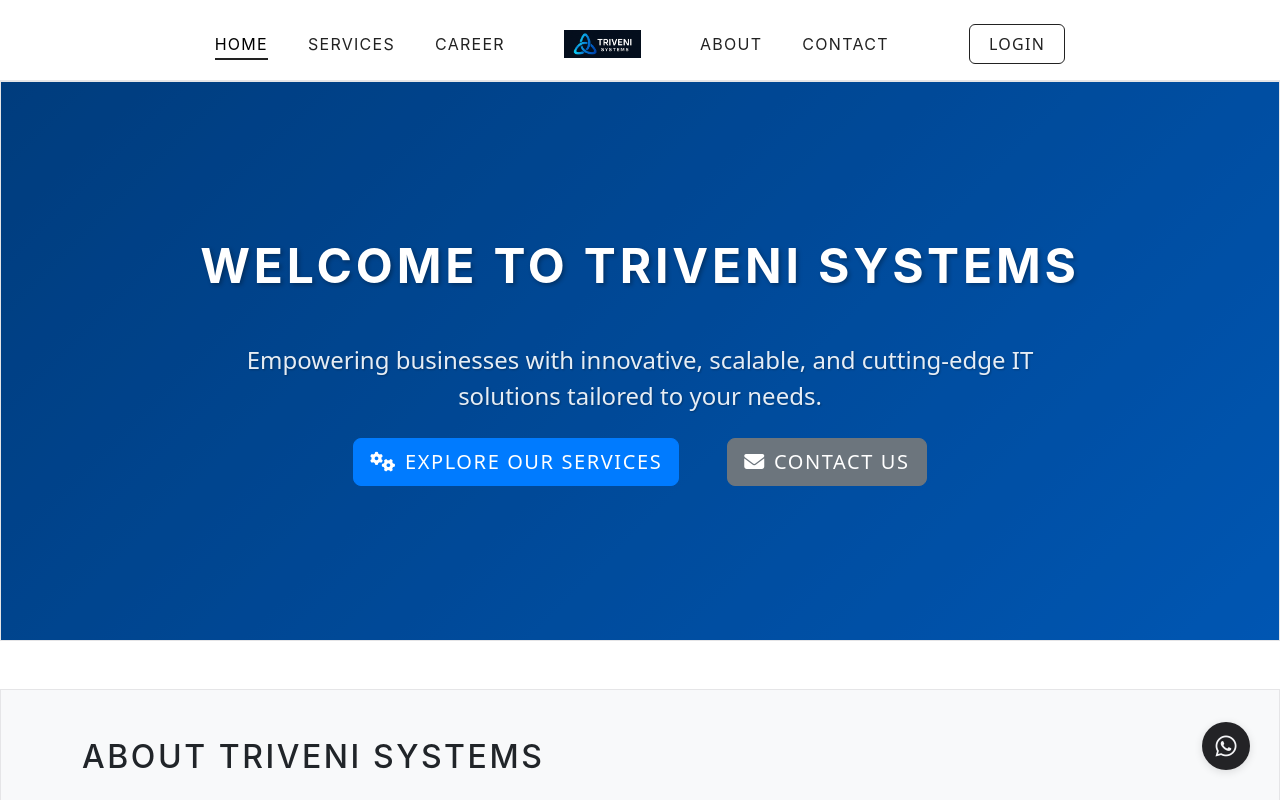
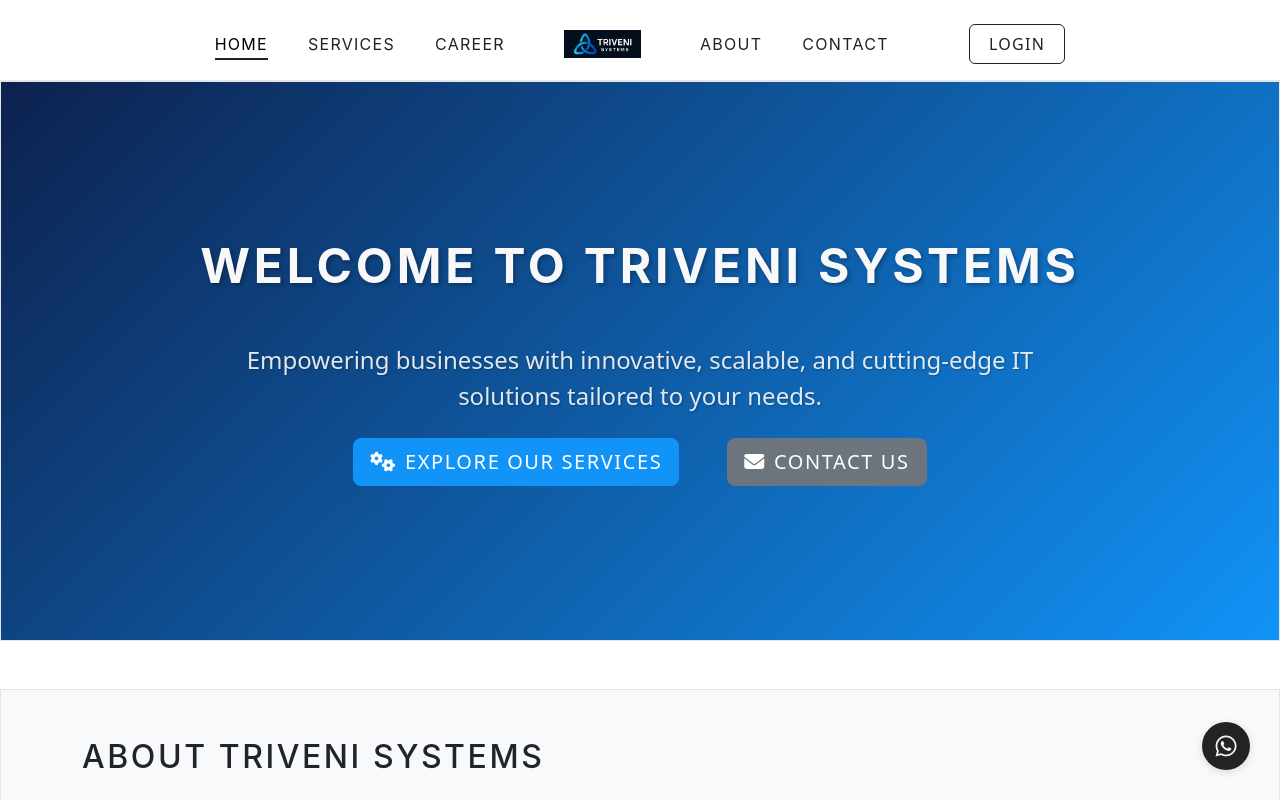
Before and after one commit to abhi1580/Triveni-Systems, a React (Vite) app in the folder triveni-systems/: page / in a window 1280 px wide. Shown: the top 800 px of the page. Built offline with nearby package versions, Linux system fonts and the light colour scheme.

Commit message:
Refactor Hero Sections Across Multiple Pages: Removed unnecessary hero overlay divs in About, Career, Home, Services, and Contact pages for cleaner markup. Updated Contact page styles for improved layout and added padding to the contact CTA section for better spacing.

```diff
--- a/triveni-systems/src/pages/About.tsx
+++ b/triveni-systems/src/pages/About.tsx
@@ -61,7 +61,7 @@ const About = () => {
     <div className="about-page">
       {/* Hero Section */}
       <section className="hero-section text-center text-light py-5">
-        <div className="hero-overlay"></div>
+
         <Container>
           <h1 className="display-4 fw-bold">About Triveni Systems</h1>
           <p className="lead mb-4">Innovating the future of IT solutions with passion and expertise.</p>
--- a/triveni-systems/src/pages/Career.tsx
+++ b/triveni-systems/src/pages/Career.tsx
@@ -84,7 +84,7 @@ const Career = () => {
     <div className="career-page">
       {/* Hero Section */}
       <section className="hero-section text-center text-light py-5">
-        <div className="hero-overlay"></div>
+
         <Container>
           <h1 className="display-4 fw-bold">Join Triveni Systems</h1>
           <p className="lead mb-4">Explore exciting career opportunities and grow with us.</p>
--- a/triveni-systems/src/pages/Contact.tsx
+++ b/triveni-systems/src/pages/Contact.tsx
@@ -27,6 +27,7 @@ const Contact = () => {
     <div className="contact-page">
       {/* Hero Section */}
       <section className="contact-hero text-center text-light py-5">
+
         <Container>
           <h1 className="display-4 fw-bold">Contact Us</h1>
           <p className="lead mb-4">Get in touch with our team for any inquiries or support.</p>
@@ -174,7 +175,7 @@ const Contact = () => {
       </section>
 
       {/* Contact CTA */}
-      <section className="contact-cta text-center text-white">
+      <section className="contact-cta text-center text-white py-5 mb-0">
         <Container>
           <h3 className="mb-4">Ready to Start Your Project?</h3>
           <p className="lead mb-4">Let's discuss how we can help transform your business with our IT solutions.</p>
@@ -184,6 +185,7 @@ const Contact = () => {
         </Container>
       </section>
     </div>
+
   );
 };
 
--- a/triveni-systems/src/pages/Home.tsx
+++ b/triveni-systems/src/pages/Home.tsx
@@ -8,7 +8,7 @@ const Home = () => {
     <div className="home-page">
       {/* Hero Section */}
       <section className="hero-section text-center text-light py-5">
-        <div className="hero-overlay"></div>
+
         <Container>
           <h1 className="display-4 fw-bold">Welcome to Triveni Systems</h1>
           <p className="lead mb-4">
--- a/triveni-systems/src/pages/Services.tsx
+++ b/triveni-systems/src/pages/Services.tsx
@@ -99,7 +99,7 @@ const Services = () => {
     <div className="services-page">
       {/* Hero Section */}
       <section className="hero-section text-center text-light py-5">
-        <div className="hero-overlay"></div>
+
         <Container>
           <h1 className="display-4 fw-bold">Our Services</h1>
           <p className="lead mb-4">Comprehensive IT solutions tailored to your business needs.</p>
--- a/triveni-systems/src/styles/Contact.css
+++ b/triveni-systems/src/styles/Contact.css
@@ -1,30 +1,4 @@
-/* Contact.css */
 
-/* Root variables (assumed to be defined globally, matching Services.css) */
-:root {
-  --primary-blue: #007bff;
-  --primary-blue-dark: #0056b3;
-  --accent-yellow: #ffc107;
-  --gray-100: #f8f9fa;
-  --gray-200: #e9ecef;
-  --gray-700: #495057;
-  --off-white: #ffffff;
-  --spacing-sm: 0.5rem;
-  --spacing-md: 1rem;
-  --spacing-lg: 1.5rem;
-  --spacing-xl: 2rem;
-  --spacing-3xl: 4rem;
-  --font-size-sm: 0.875rem;
-  --font-size-base: 1rem;
-  --font-size-lg: 1.25rem;
-  --font-size-xl: 1.5rem;
-  --font-size-2xl: 2rem;
-  --font-size-3xl: 3rem;
-  --font-size-4xl: 4rem;
-  --radius-lg: 0.5rem;
-  --shadow-lg: 0 4px 12px rgba(0, 0, 0, 0.1);
-  --transition-base: all 0.3s ease;
-}
 
 /* Contact Page */
 .contact-page {
@@ -33,7 +7,7 @@
 
 /* Hero Section */
 .contact-hero {
-  background: var(--primary-blue-dark);
+  background: linear-gradient(135deg, var(--primary-blue-dark), var(--primary-blue));
   color: var(--gray-100);
   padding: var(--spacing-3xl) 0;
   height: 70vh;
```
